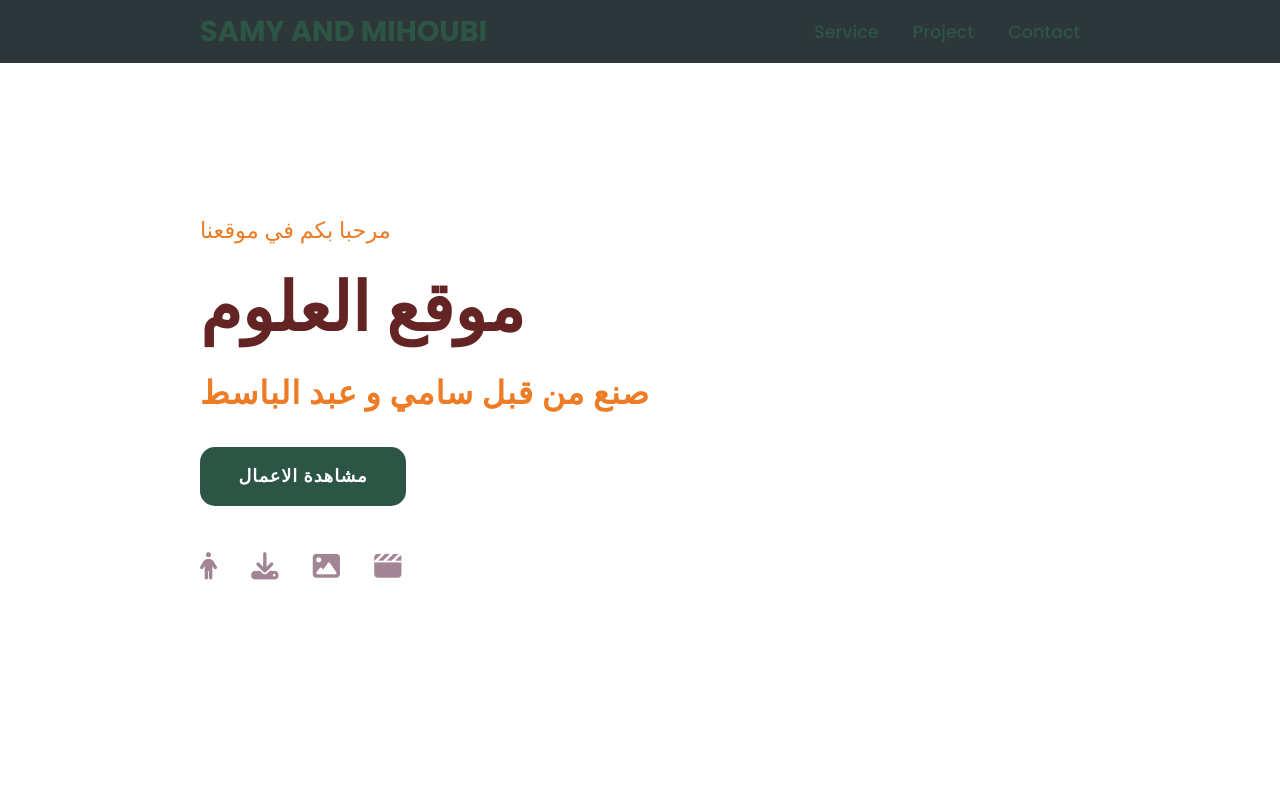
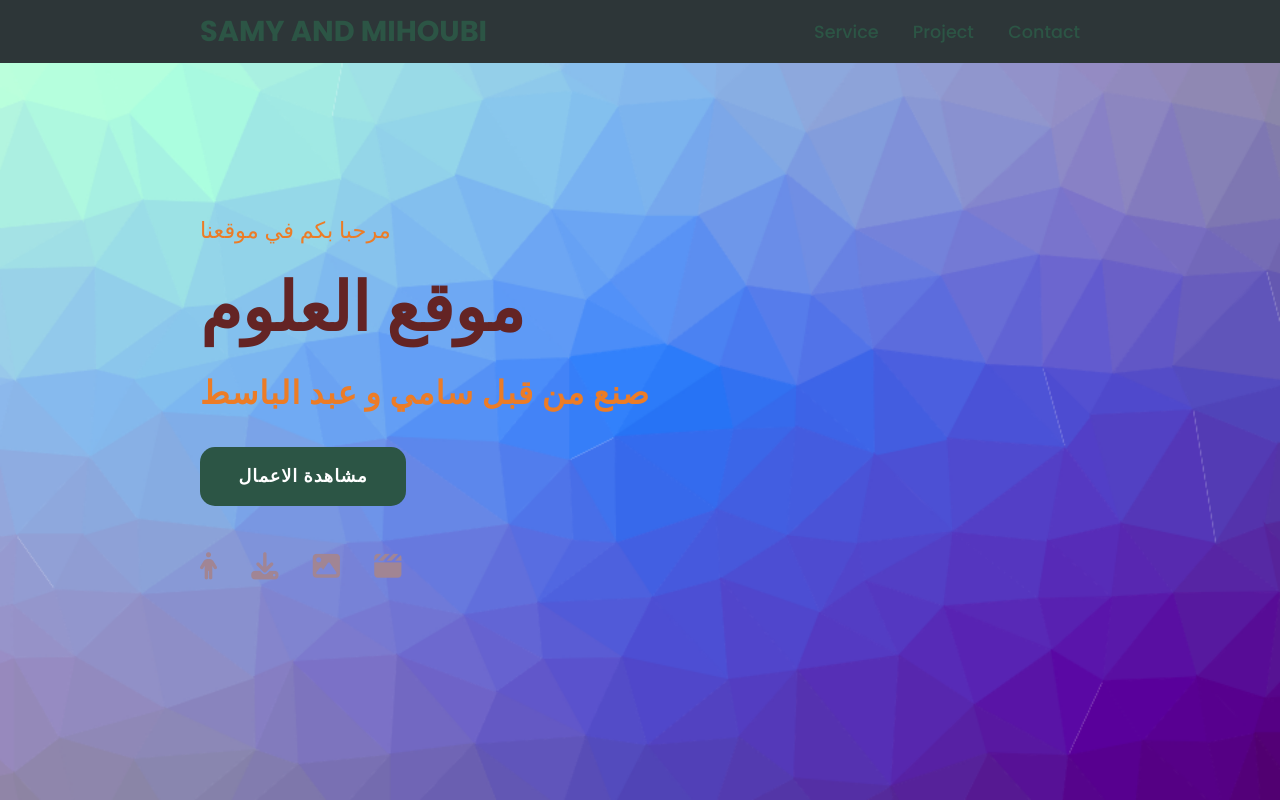
Before and after one commit to samyb335/samy, a plain HTML site: page index.html in a window 1280 px wide. Shown: the top 800 px of the page. Drawn offline with Linux system fonts and the light colour scheme.

Commit message:
Update style.css

```diff
--- a/style.css
+++ b/style.css
@@ -51,7 +51,7 @@ section {
     min-height: 100vh;
     display: flex;
     align-items: center;
-    background: url(cool-background (1).png) no-repeat;
+    background: url(cool-background\ \(1\).png) no-repeat;
     background-size: cover;
     background-position: center;
     background-attachment: fixed;
```
